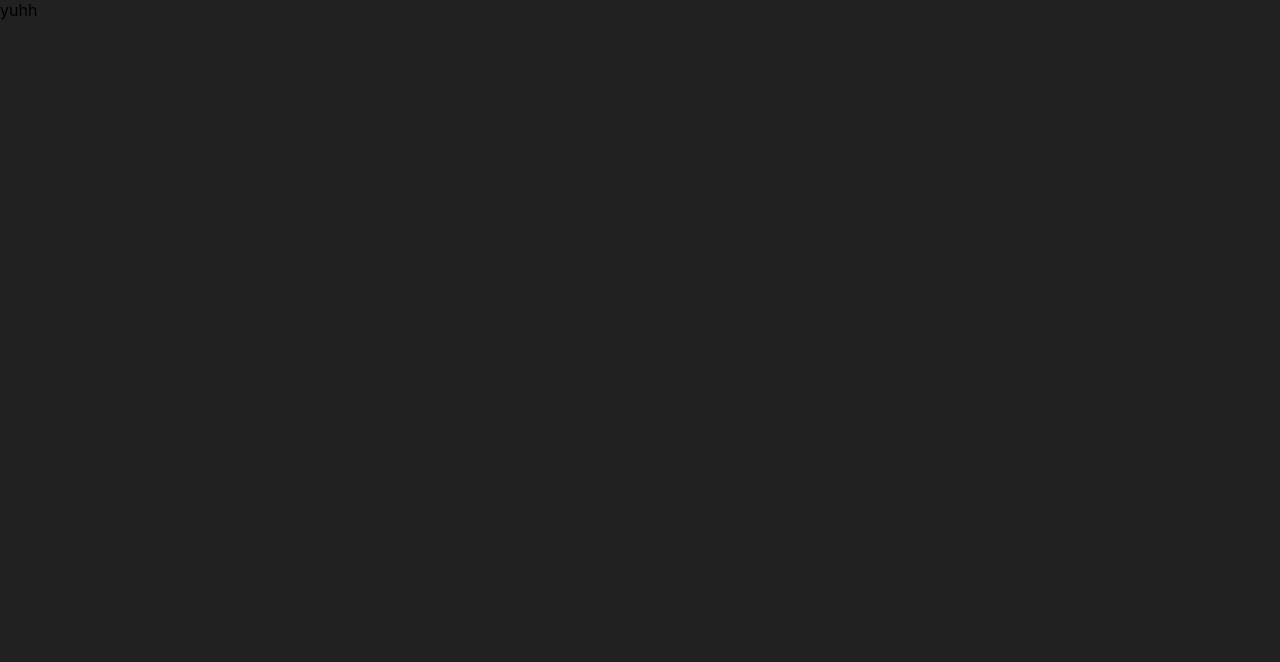
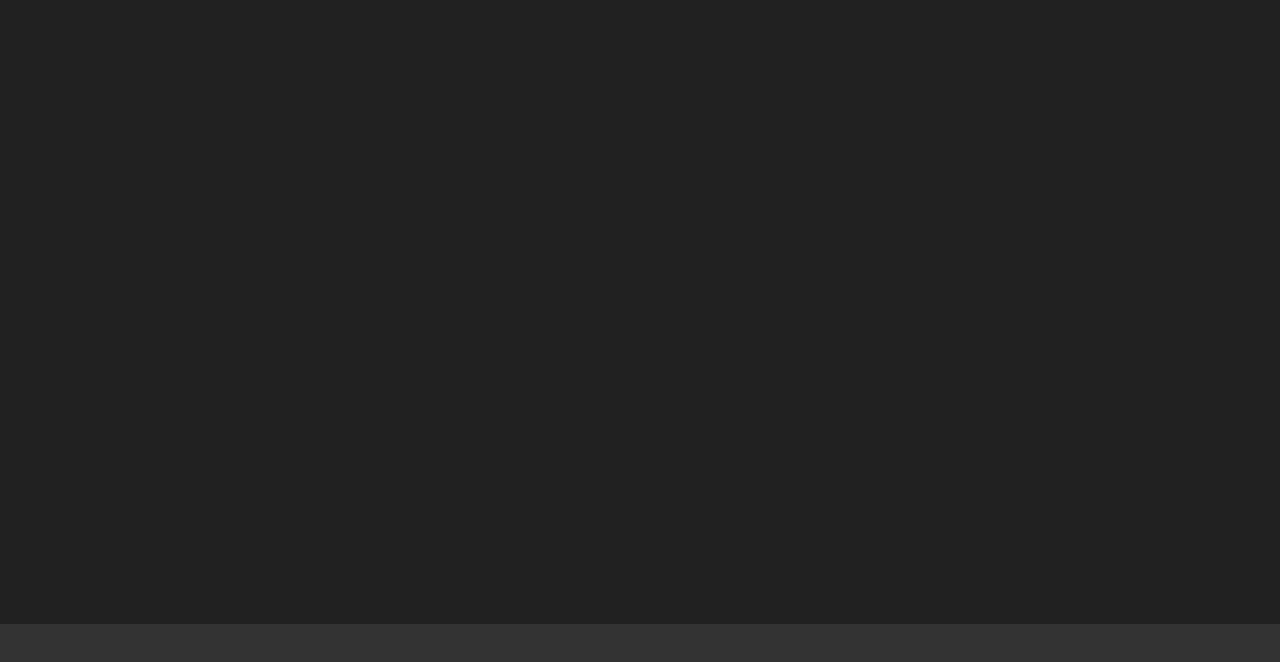
Before and after one commit to d0-rb/defhacks, a React (Create React App) app in the folder frontend/x/: page / in a window 1280 px wide. Shown: the top 662 px of the page. Built offline with nearby package versions, Linux system fonts and the light colour scheme.

Commit message:
some elements :0
skeleton ??? :skull:

```diff
--- /dev/null
+++ b/frontend/x/src/meeting/Display.js
@@ -0,0 +1,10 @@
+import '../styles.css';
+
+function Display() {
+  return (
+    <>
+    </>
+  );
+}
+
+export default Display;
--- a/frontend/x/src/meeting/Meeting.css
+++ b/frontend/x/src/meeting/Meeting.css
@@ -1,8 +1,5 @@
-.light-background {
-    background-color: #ffff99;
+#bottom-bar {
+    width: 100%;
+    min-height: 100px;
+    height: 22%;
 }
-
-.full-size {
-    width: 100%;
-    height: 100%;
-}
--- a/frontend/x/src/meeting/Meeting.js
+++ b/frontend/x/src/meeting/Meeting.js
@@ -1,10 +1,21 @@
 import './Meeting.css';
 import '../styles.css';
+import Display from './Display';
+import Timer from './Timer';
+import Preview from './Preview';
 
 function Meeting() {
   return (
     <div className="dark-background full-size">
-      yuhh
+      <div className="full-size vert-flex">
+        <div className="flex-fill" id="jitsi-frame">
+        </div>
+        <div className="horiz-flex mid-background" id="bottom-bar">
+          <Display id="exercise-display" />
+          <Timer className="flex-fill" />
+          <Preview id="preview" />
+        </div>
+      </div>
     </div>
   );
 }
--- /dev/null
+++ b/frontend/x/src/meeting/Preview.js
@@ -0,0 +1,10 @@
+import '../styles.css';
+
+function Preview() {
+  return (
+    <>
+    </>
+  );
+}
+
+export default Preview;
--- /dev/null
+++ b/frontend/x/src/meeting/Timer.js
@@ -0,0 +1,10 @@
+import '../styles.css';
+
+function Timer() {
+  return (
+    <>
+    </>
+  );
+}
+
+export default Timer;
--- a/frontend/x/src/styles.css
+++ b/frontend/x/src/styles.css
@@ -6,3 +6,24 @@
 .dark-background {
     background-color: #212121;
 }
+
+.mid-background {
+    background-color: #333333;
+}
+
+.vert-flex {
+    display: flex;
+    flex-direction: column;
+    justify-content: center;
+    align-content: center;
+}
+
+.horiz-flex {
+    display: flex;
+    justify-content: center;
+    align-content: center;
+}
+
+.flex-fill {
+    flex-grow: 1;
+}
```
